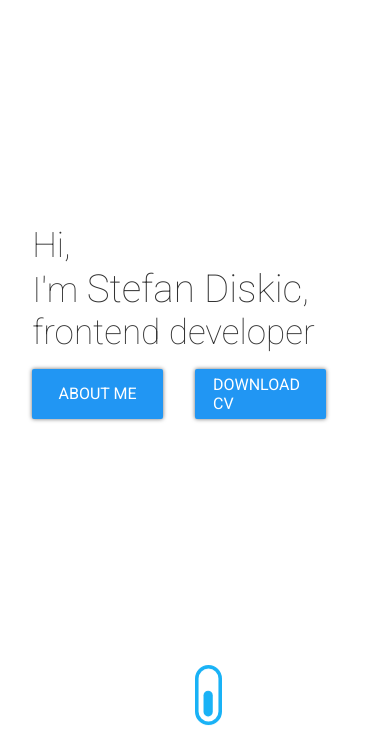
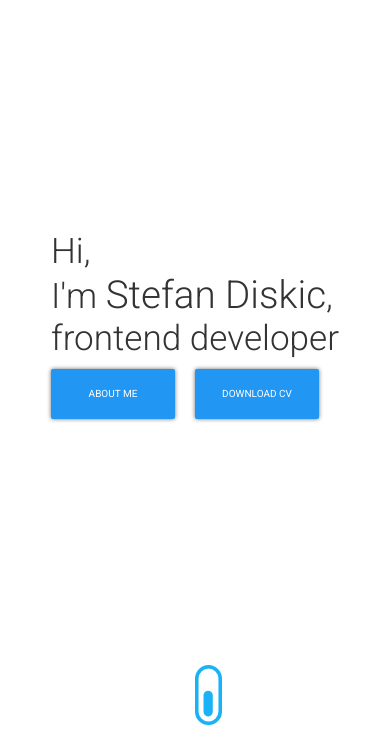
Before and after one commit to disko998/first-portfolio-website, a plain HTML site: page index.html in a window 390 px wide. Shown: the part 93-844 px from the top of the page. Drawn offline with nearby package versions, Linux system fonts and the light colour scheme; files whose address does not match are found by name.

Commit message:
button responsive style adjustemnts

```diff
--- a/css/main.scss
+++ b/css/main.scss
@@ -198,6 +198,7 @@ body {
 
                     @include respond-to(tablet){
                         font-size: 9vw;
+                        font-weight: 300;
                     }
                     @include respond-to(desktop) {
                         font-size: 400%;
@@ -206,6 +207,10 @@ body {
                     .name {
                         font-size: 110%;
                         font-weight: 100;
+
+                        @include respond-to(tablet){
+                            font-weight: 300;
+                        }
                     }
                 }
 
@@ -219,10 +224,12 @@ body {
                     display: flex;
                     align-items: center;
                     justify-content: center;
+                    text-align: center;
 
-                    @include respond-to(phone) {
+                    @include respond-to(tablet) {
                         width: 50%;
                         height: 50px;
+                        font-size: 50%;
                     }
                 }
 
```
Also changed, not shown: css/main.css, 1 other file.
